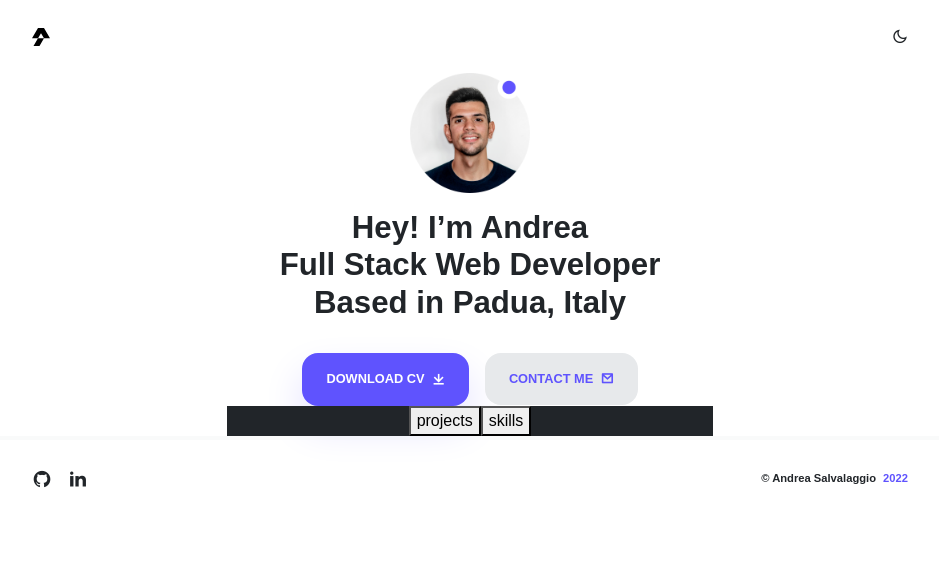
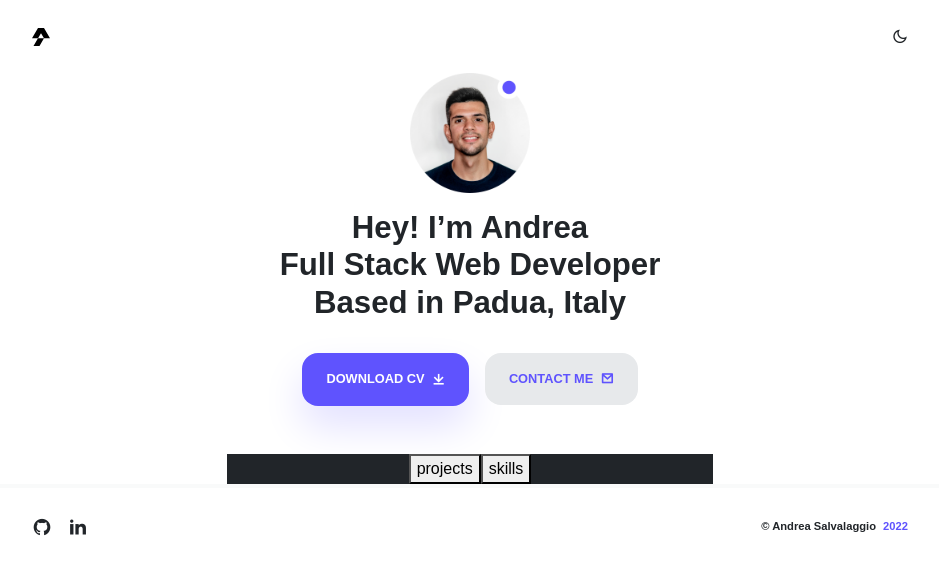
Before and after one commit to andrea-salvalaggio/my-portfolio, a Vue app: page / in a window 1280 px wide. Shown: the top 574 px of the page, without its empty margins (170-1109 px from the left). Built offline with nearby package versions, Linux system fonts and the light colour scheme.

Commit message:
fix: :art: Import scss to main component

```diff
--- a/src/components/Main/MainComponent.vue
+++ b/src/components/Main/MainComponent.vue
@@ -1,7 +1,7 @@
 <template>
-  <div class="container px-lg-5">
+  <div class="container px-lg-5 mt-5">
     <div class="row justify-content-center px-md-4 px-lg-5">
-      <div class="col-6 d-flex justify-content-center bg-dark">
+      <div class="col-12 col-md-8 col-lg-6 d-flex justify-content-center bg-dark">
         <div>
           <button>projects</button>
         </div>
@@ -19,6 +19,7 @@ export default {
 }
 </script>
 
-<style>
+<style lang="scss" scoped>
+@import "../../../styles/variables.scss";
 
 </style>
```
